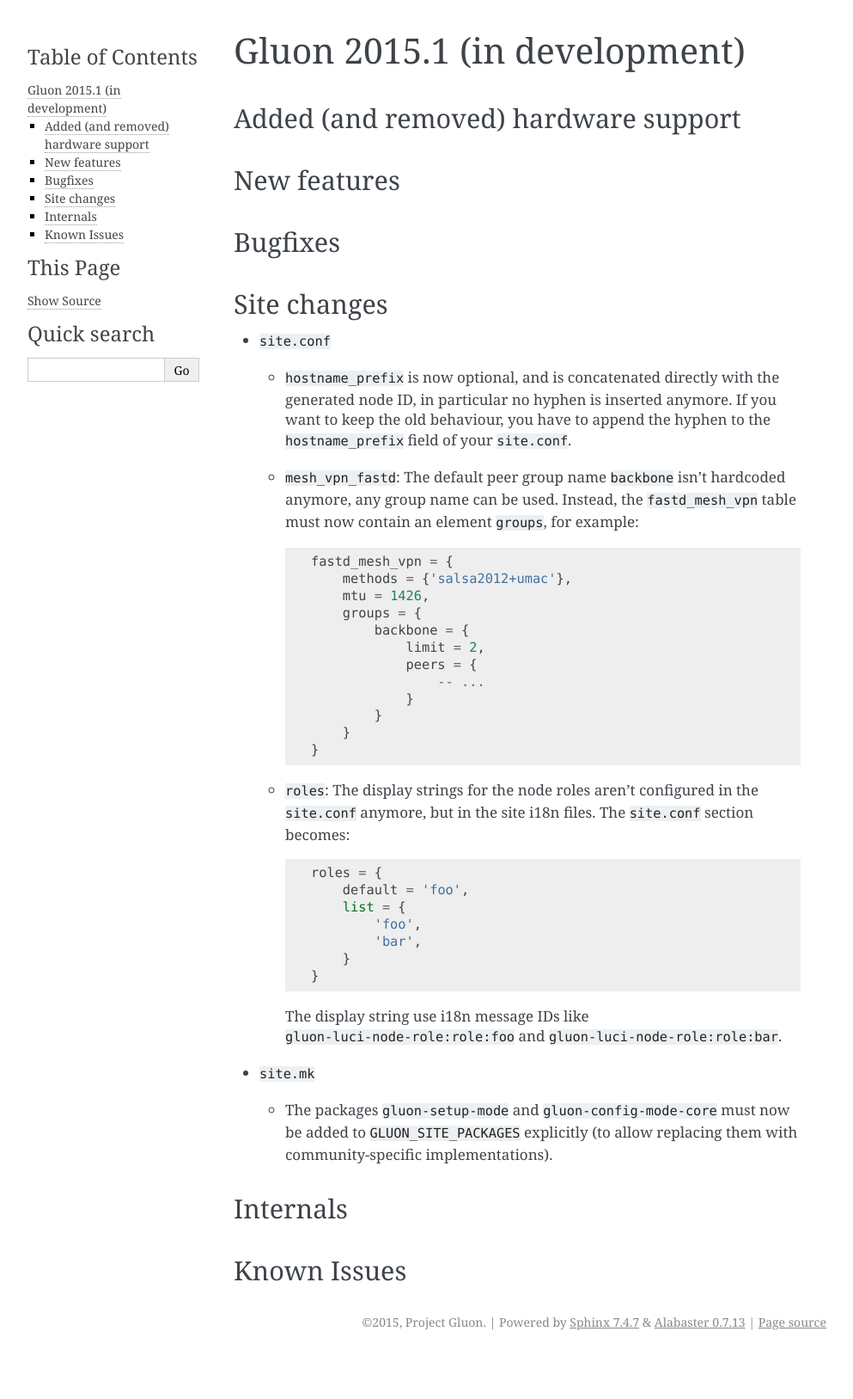
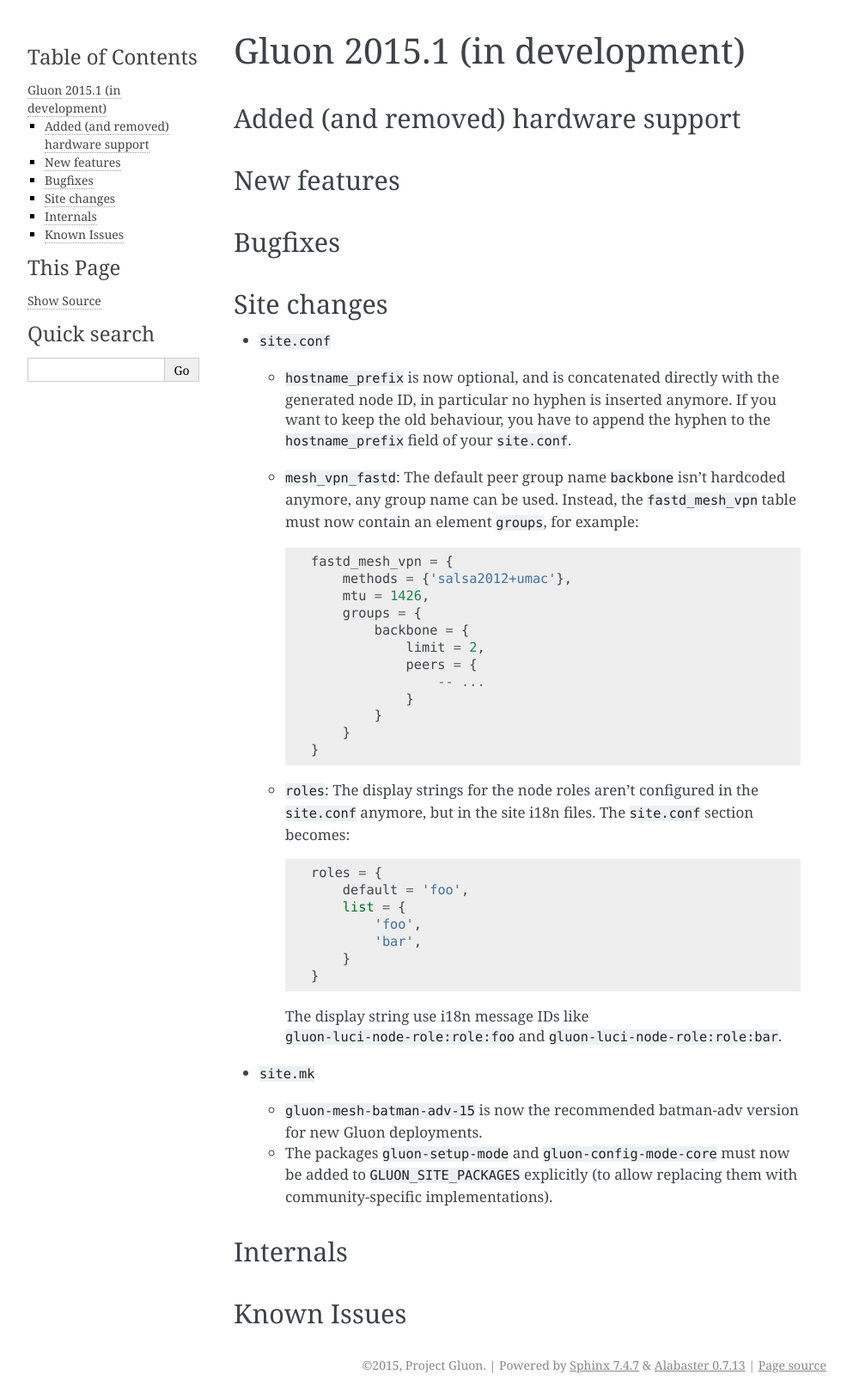
Before and after one commit to freifunk-gluon/gluon, a Sphinx documentation site: the page built from docs/releases/v2015.1.rst, in a window 1280 px wide. Shown: the whole page at 86% size, without its empty margins (148-1141 px from the left). Built offline with Sphinx 7.4.7, drawn with Linux system fonts in a browser that asks for light colours; before the commit the page ends 1577 px from its top, so only the background shows below that.

Commit message:
docs: make gluon-batman-adv-15 the recommended batman-adv version

```diff
--- a/docs/releases/v2015.1.rst
+++ b/docs/releases/v2015.1.rst
@@ -55,6 +55,8 @@
 
 * ``site.mk``
 
+  - ``gluon-mesh-batman-adv-15`` is now the recommended batman-adv version for new Gluon deployments.
+
   - The packages ``gluon-setup-mode`` and ``gluon-config-mode-core`` must now be
     added to ``GLUON_SITE_PACKAGES`` explicitly (to allow replacing them with
     community-specific implementations).
```
Also changed, not shown: 1 other file.
